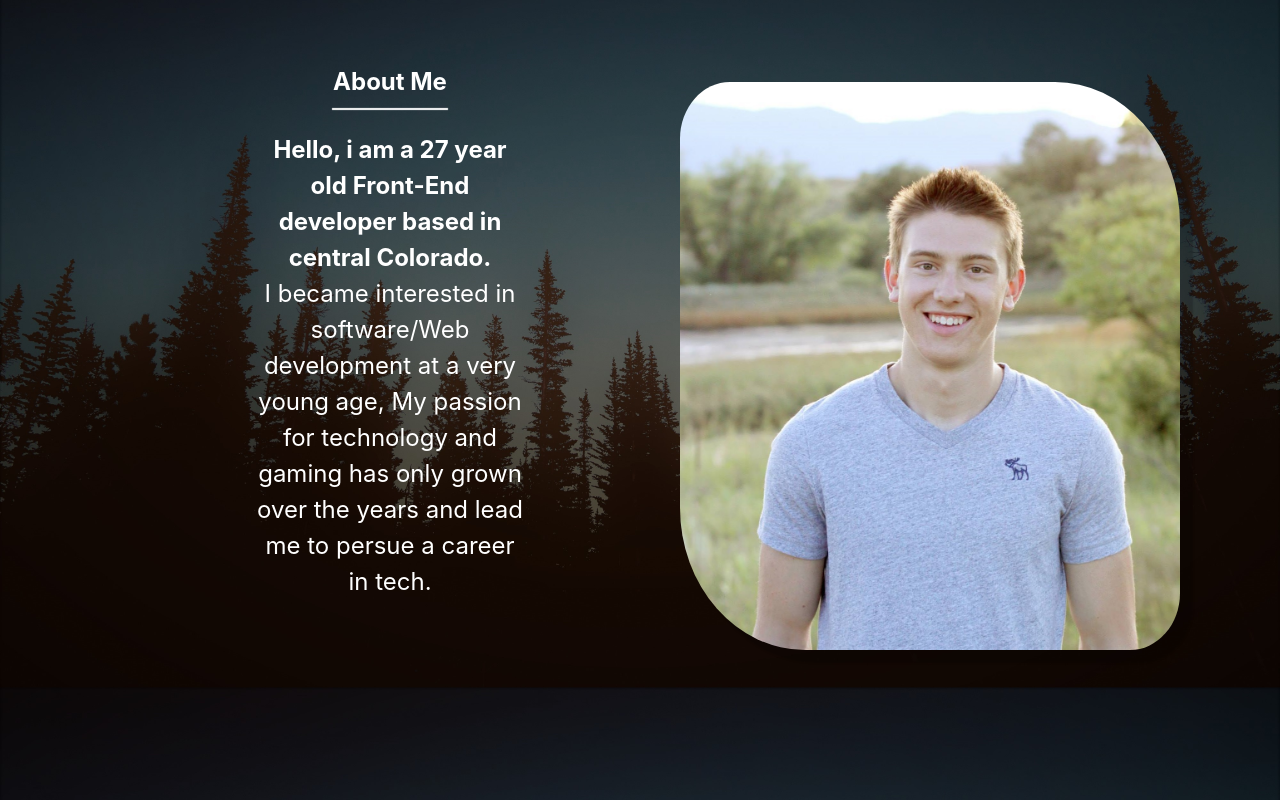
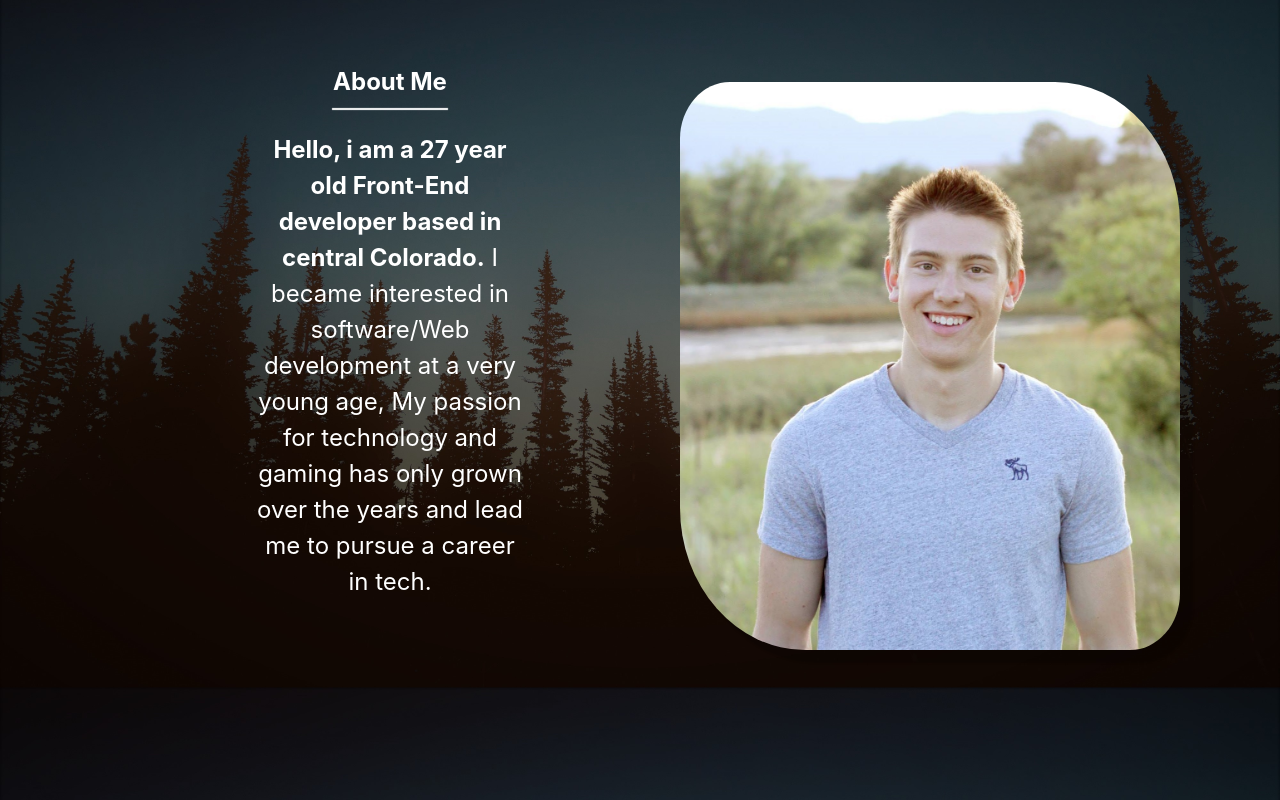
Before and after one commit to Braden-C/portfoliowebsite, a React (Create React App) app: page / in a window 1280 px wide. Shown: the part 1020-1820 px from the top of the page. Built offline with nearby package versions, Linux system fonts and the light colour scheme.

Commit message:
fix spelling error and hero scaling

```diff
--- a/src/App.css
+++ b/src/App.css
@@ -88,8 +88,6 @@ body {
 p {
     font-size: 1.5rem;
     text-align: -webkit-center;
-    display: flex;
-    flex-wrap: wrap;
 }
 
 .contact-me-container {
--- a/src/Components/AboutMe.js
+++ b/src/Components/AboutMe.js
@@ -7,7 +7,7 @@ const AboutMe = (props) => {
                 <Header label="About Me" />
                 <p className="Lead">
                     <strong> Hello, i am a 27 year old Front-End developer based in central Colorado.</strong>
-                    <span> I became interested in software/Web development at a very young age, My passion for technology and gaming has only grown over the years and lead me to persue a career in tech.</span>
+                    <span> I became interested in software/Web development at a very young age, My passion for technology and gaming has only grown over the years and lead me to pursue a career in tech.</span>
                 </p>
             </div>
             <div className="img-container">
```
